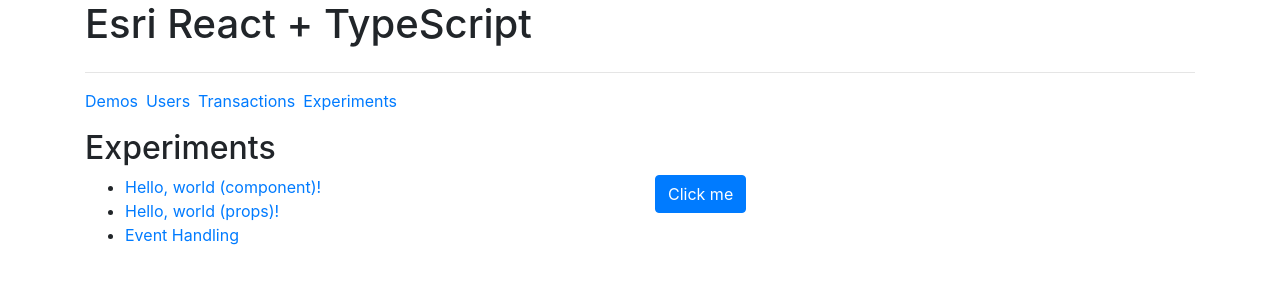
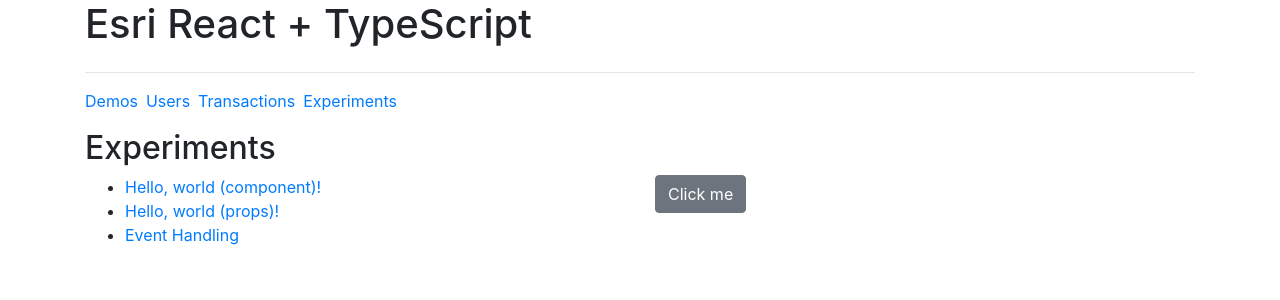
Before and after one commit to speedingplanet/esri-ts-react, a React (Create React App) app: page /experiments/button-event in a window 1280 px wide. Shown: the top 300 px of the page. Built offline with nearby package versions, Linux system fonts and the light colour scheme.

Commit message:
Experiments

```diff
--- a/src/experiments/ButtonEvent.tsx
+++ b/src/experiments/ButtonEvent.tsx
@@ -1,3 +1,4 @@
+/* eslint-disable @typescript-eslint/no-unused-vars */
 import React from 'react';
 
 // function ButtonEventFn() {}
@@ -38,4 +39,44 @@
   );
 };
 
-export default ButtonEvent;
+const ButtonClickTrack = (): JSX.Element => {
+  function handleButtonClick( initialValue: number ): void {
+    console.log( `You clicked on the button ${initialValue} times.` );
+  }
+
+  return (
+    <div>
+      <button
+        className="btn btn-secondary"
+        onClick={() => handleButtonClick( 5 )}
+      >
+        Click me
+      </button>
+    </div>
+  );
+};
+
+const ButtonClickEventObject = (): JSX.Element => {
+  function handleButtonClick( event: React.FormEvent<HTMLButtonElement> ): void {
+    console.log( 'Event: ', event );
+    console.log( 'Element that fired the event: ', event.currentTarget.disabled );
+    // console.log( 'Element that fired the event: ', event.target.disabled );
+  }
+
+  const handleButtonClick2: React.MouseEventHandler<HTMLButtonElement> = (
+    event,
+  ) => {
+    console.log( 'Event: ', event );
+    console.log( 'Element that fired the event: ', event.currentTarget.disabled );
+  };
+
+  return (
+    <div>
+      <button className="btn btn-secondary" onClick={handleButtonClick}>
+        Click me
+      </button>
+    </div>
+  );
+};
+
+export default ButtonClickEventObject;
```
Also changed, not shown: src/experiments/ListFragment.tsx (added, +13 -0 lines).
